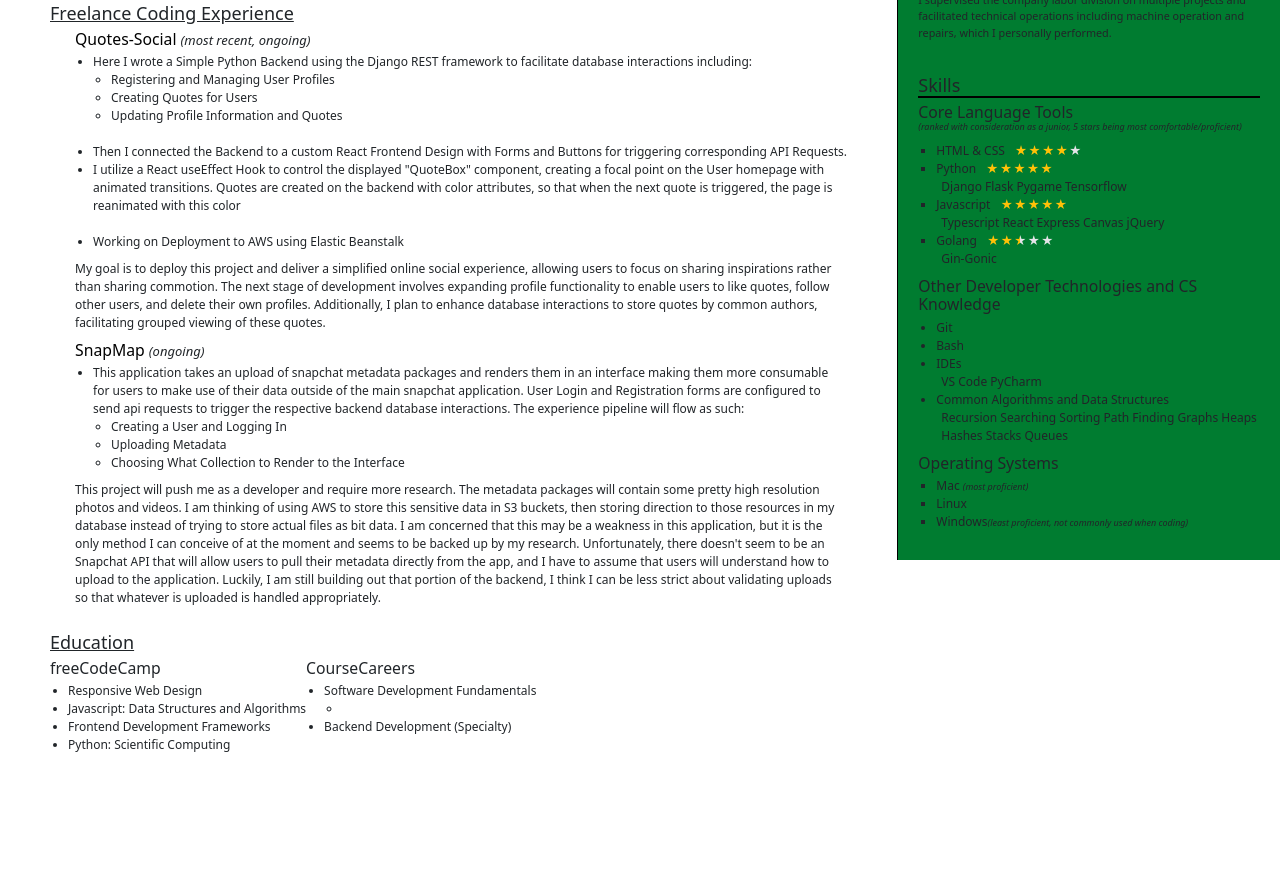
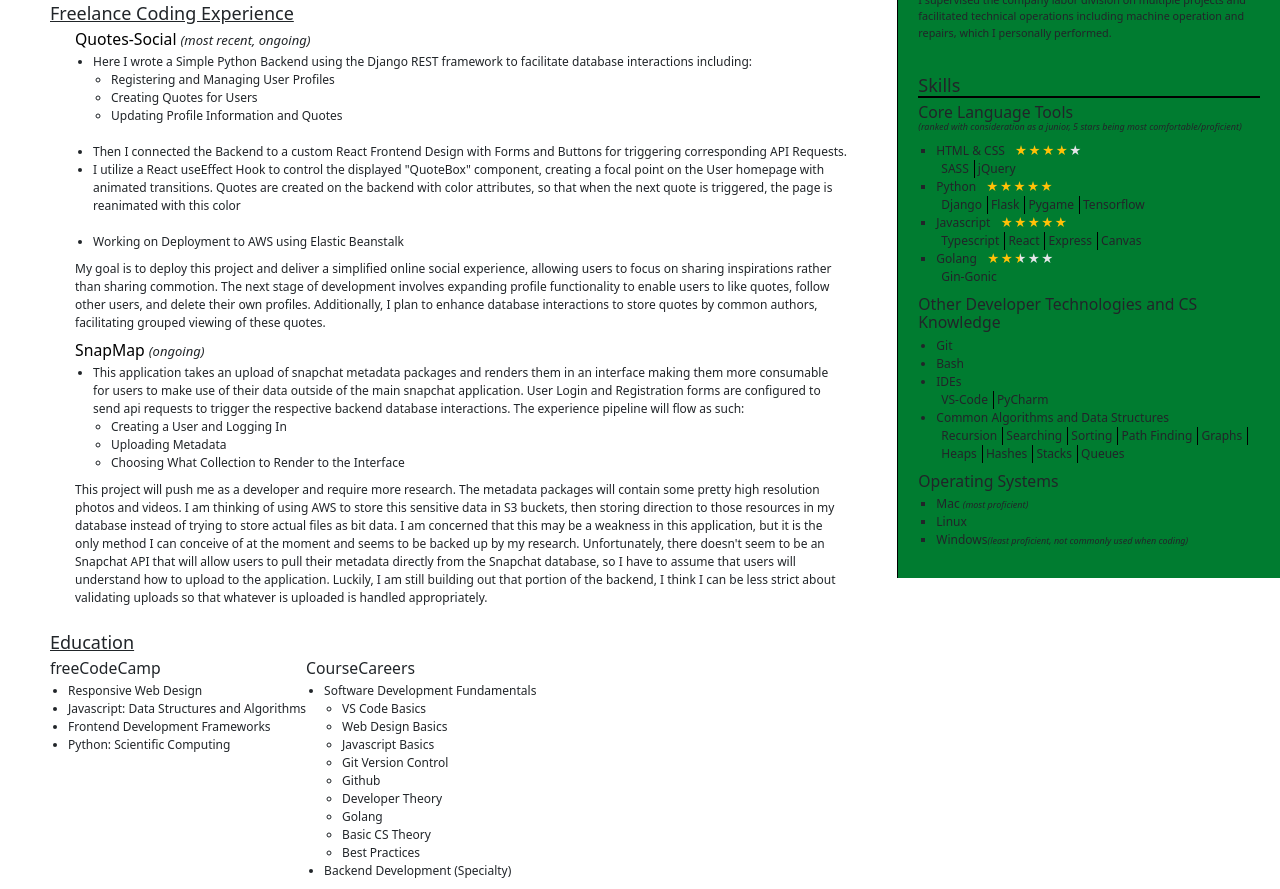
Before and after one commit to skno27/Resume, a plain HTML site: page page.html in a window 1280 px wide. Shown: the part 323-1212 px from the top of the page. Before the commit the page ends 1086 px from the top, so only its background shows below. Drawn offline with nearby package versions, Linux system fonts and the light colour scheme.

Commit message:
added separators between skills in the skillset panel. finished descriptions in the resume panel. continuing education--

```diff
--- a/page.html
+++ b/page.html
@@ -190,11 +190,11 @@
               application, but it is the only method I can conceive of at the
               moment and seems to be backed up by my research. Unfortunately,
               there doesn't seem to be an Snapchat API that will allow users to
-              pull their metadata directly from the app, and I have to assume
-              that users will understand how to upload to the application.
-              Luckily, I am still building out that portion of the backend, I
-              think I can be less strict about validating uploads so that
-              whatever is uploaded is handled appropriately.
+              pull their metadata directly from the Snapchat database, so I have
+              to assume that users will understand how to upload to the
+              application. Luckily, I am still building out that portion of the
+              backend, I think I can be less strict about validating uploads so
+              that whatever is uploaded is handled appropriately.
             </p>
           </div>
         </section>
@@ -219,7 +219,15 @@
                 <li>
                   Software Development Fundamentals
                   <ul>
-                    <li></li>
+                    <li>VS Code Basics</li>
+                    <li>Web Design Basics</li>
+                    <li>Javascript Basics</li>
+                    <li>Git Version Control</li>
+                    <li>Github</li>
+                    <li>Developer Theory</li>
+                    <li>Golang</li>
+                    <li>Basic CS Theory</li>
+                    <li>Best Practices</li>
                   </ul>
                 </li>
                 <li>Backend Development (Specialty)</li>
@@ -278,6 +286,10 @@
               HTML & CSS<span
                 class="stars"
                 data-rating="4"></span>
+              <ul class="tools">
+                <li>SASS</li>
+                <li>jQuery</li>
+              </ul>
             </li>
             <li>
               Python<span
@@ -299,7 +311,6 @@
                 <li>React</li>
                 <li>Express</li>
                 <li>Canvas</li>
-                <li>jQuery</li>
               </ul>
             </li>
             <li>
@@ -318,7 +329,7 @@
             <li>
               IDEs
               <ul class="tools">
-                <li>VS Code</li>
+                <li>VS-Code</li>
                 <li>PyCharm</li>
               </ul>
             </li>
--- a/static/styles.css
+++ b/static/styles.css
@@ -17,6 +17,16 @@ p {
 
 li {
   margin: 0;
+}
+
+.tools li {
+  display: inline-block;
+  margin: 0;
+}
+
+.tools li:not(:last-child) {
+  padding-right: 5px;
+  border-right: 1px solid black;
 }
 
 /* intro stylings */
```
